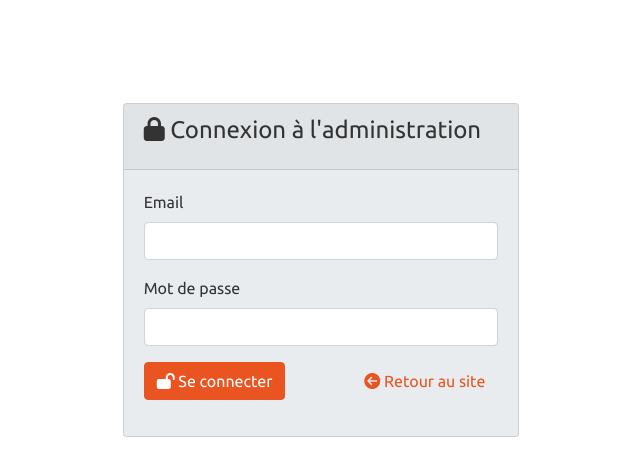
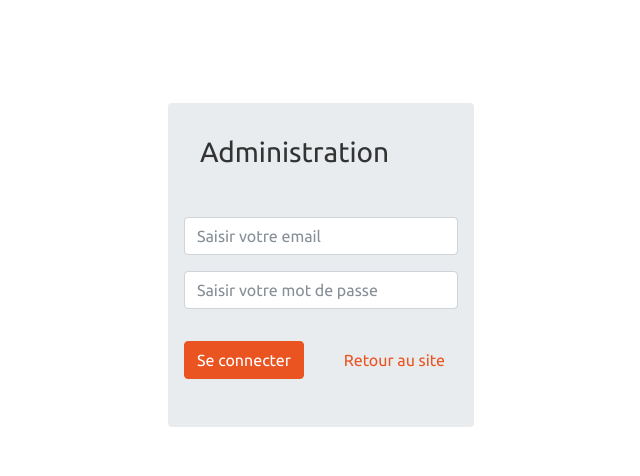
Before and after one commit to cgallitre/p5, a Symfony app: template templates/admin/account/login.html.twig in a window 1280 px wide. Shown: the top 476 px of the page, without its empty margins (319-959 px from the left). Run offline with Twig, Linux system fonts and the light colour scheme; the template is opened without the code that fills it, so the values that code supplies are empty; some libraries are stand-ins or nearby versions.

Commit message:
Fix alignement bouton upload + fenêtre login

```diff
--- a/templates/admin/account/login.html.twig
+++ b/templates/admin/account/login.html.twig
@@ -6,50 +6,40 @@
     <meta name="viewport" content="width=device-width, initial-scale=1.0">
     <link rel="stylesheet" href="/css/bootstrap.min.css">
     <link rel="stylesheet" href="/css/style.css">
-    <script src="https://kit.fontawesome.com/58c417a85e.js" crossorigin="anonymous"></script>
-    <title>Connexion à l'administration</title>
+    <script src="/js/all.min.js"></script>
+    <title>Administration</title>
 </head>
 
 <body>
-    <div class="container-fluid">
-        <div class="row justify-content-center">
-            <div class="col-md-4">
-                <div class="card bg-light mt-5">
-                    <div class="card-header">
-                        <h4 class="card-title">
-                            <i class="fas fa-lock"></i>
-                            Connexion à l'administration
-                        </h4>
-                    </div>
-
-                    <div class="card-body">
+    <div class="container">
+        <div class="row justify-content-center m-0">
+            <div class="col-auto">
+                <div class="bg-light p-3 mt-5 rounded">
+                    <h2 class="h3 mt-3 mb-5">
+                        <i class="fas fa-lock mr-3"></i>
+                        Administration
+                    </h2>
                     {% if hasError %}
                     <div class="alert alert-danger">Erreur de connexion : l'email ou le mot de passe est incorrect.
                     </div>
                     {% endif %}
                     <form method="post">
                         <div class="form-group">
-                                <label for="_username">Email</label>
-                                <input type="text" class="form-control" name="_username" value="{{ username  }}">
+                            <input type="text" class="form-control" name="_username" value="{{ username  }}" placeholder="Saisir votre email">
                         </div>
                         <div class="form-group">
-                                <label for="_password">Mot de passe</label>
-                                <input type="password" class="form-control" name="_password">
+                            <input type="password" class="form-control" name="_password" placeholder="Saisir votre mot de passe">
                         </div>
                         <div class="form-group">
-                                <button class="btn btn-primary" type="submit">
+                            <button class="btn btn-primary my-3" type="submit">
                                 <i class="fas fa-lock-open"></i>
                                 Se connecter
                             </button>
-                                <a href="{{ path('homepage') }}" class="btn btn-link float-right">
+                            <a href="{{ path('homepage') }}" class="btn btn-link float-right my-3">
                                 <i class="fas fa-arrow-circle-left"></i>
                                 Retour au site</a>
                         </div>
-
-
-                    </div>
                     </form>
-                </div>
                 </div>
             </div>
         </div>
--- a/templates/admin/message/edit.html.twig
+++ b/templates/admin/message/edit.html.twig
@@ -49,7 +49,7 @@
 
 {% block _message_uploadFiles_entry_widget %}
 <div class="form-group" id="block_{{ id }}">
-    <div class="row">
+    <div class="row mr-2">
         <div class="col-11">
             {{ form_widget(form.uploadFile) }}
         </div>
--- a/templates/admin/message/new.html.twig
+++ b/templates/admin/message/new.html.twig
@@ -6,7 +6,7 @@
 <div class="container">
     {% include 'partials/titlePage.html.twig' with { 'titlePage' : 'Ajouter un message' } %}
     {{ form_start(form) }}
-    <div class="row">
+    <div class="row ">
         <div class="col-md-6">
             {{ form_row(form.title) }}
             {{ form_row(form.content) }}
@@ -48,7 +48,7 @@
 
 {% block _message_uploadFiles_entry_widget %}
 <div class="form-group" id="block_{{ id }}">
-    <div class="row">
+    <div class="row mr-2">
         <div class="col-11">{{ form_widget(form.uploadFile) }}</div>
         <div class="col-1"><button type="button" data-action="delete" data-target="#block_{{ id }}"
                 class="btn btn-primary"><i class="fas fa-trash"></i></button></div>
--- a/templates/home.html.twig
+++ b/templates/home.html.twig
@@ -16,7 +16,7 @@ Formateur développeur à Tours (37)
             <div class="col text-center pt-5">
                 <h1 class="display-5 pt-5 reveal-1">Formateur développeur</h1>
                 <p class="lead reveal-2">Votre guide pour rendre les technologies accessibles</p>
-                <p class="reveal-3 my-5 text-white">Formations et sites web sur mesure</p>
+                <p class="reveal-3 my-5 text-white">Formations et applications web sur mesure</p>
                 <div class="d-flex flex-row mt-5 justify-content-center">
                     <p class="reveal-4 m-1">
                         <a class="btn btn-primary btn-md" href="#services_homepage" role="button">Offre de services</a>
--- a/templates/message/edit.html.twig
+++ b/templates/message/edit.html.twig
@@ -48,9 +48,8 @@
 
 {% block _message_uploadFiles_entry_widget %}
 <div class="form-group" id="block_{{ id }}">
-    <div class="row">
+    <div class="row mr-2">
         <div class="col-11">
-            {# {{ form_widget(form.fileName) }} #}
             {{ form_widget(form.uploadFile) }}
         </div>
         <div class="col-1"><button type="button" data-action="delete" data-target="#block_{{ id }}"
--- a/templates/message/new.html.twig
+++ b/templates/message/new.html.twig
@@ -47,8 +47,7 @@
 
 {% block _message_uploadFiles_entry_widget %}
 <div class="form-group" id="block_{{ id }}">
-    <div class="row">
-        {# <div class="col-5">{{ form_widget(form.fileName) }}</div> #}
+    <div class="row mr-2">
         <div class="col-10">{{ form_widget(form.uploadFile) }}</div>
         <div class="col-1"><button type="button" data-action="delete" data-target="#block_{{ id }}"
                 class="btn btn-primary"><i class="fas fa-trash"></i></button></div>
--- a/templates/partials/footer.html.twig
+++ b/templates/partials/footer.html.twig
@@ -9,7 +9,6 @@
             <h4 class="mb-3">Contact</h4>
             <p><a href="{{ path('contact_index') }}"><i class="fas fa-paper-plane"></i> Envoyer un message</a></p>
             <p><i class="fas fa-phone"></i> 06 87 10 52 61</p>
-            <p><i class="fas fa-envelope"></i> contact@gallitre.fr</p>
         </div>
     </div>
 </footer>
```
Also changed, not shown: templates/account/login.html.twig (+11 -13 lines). Lines whose indentation alone changed are shown as unchanged.
